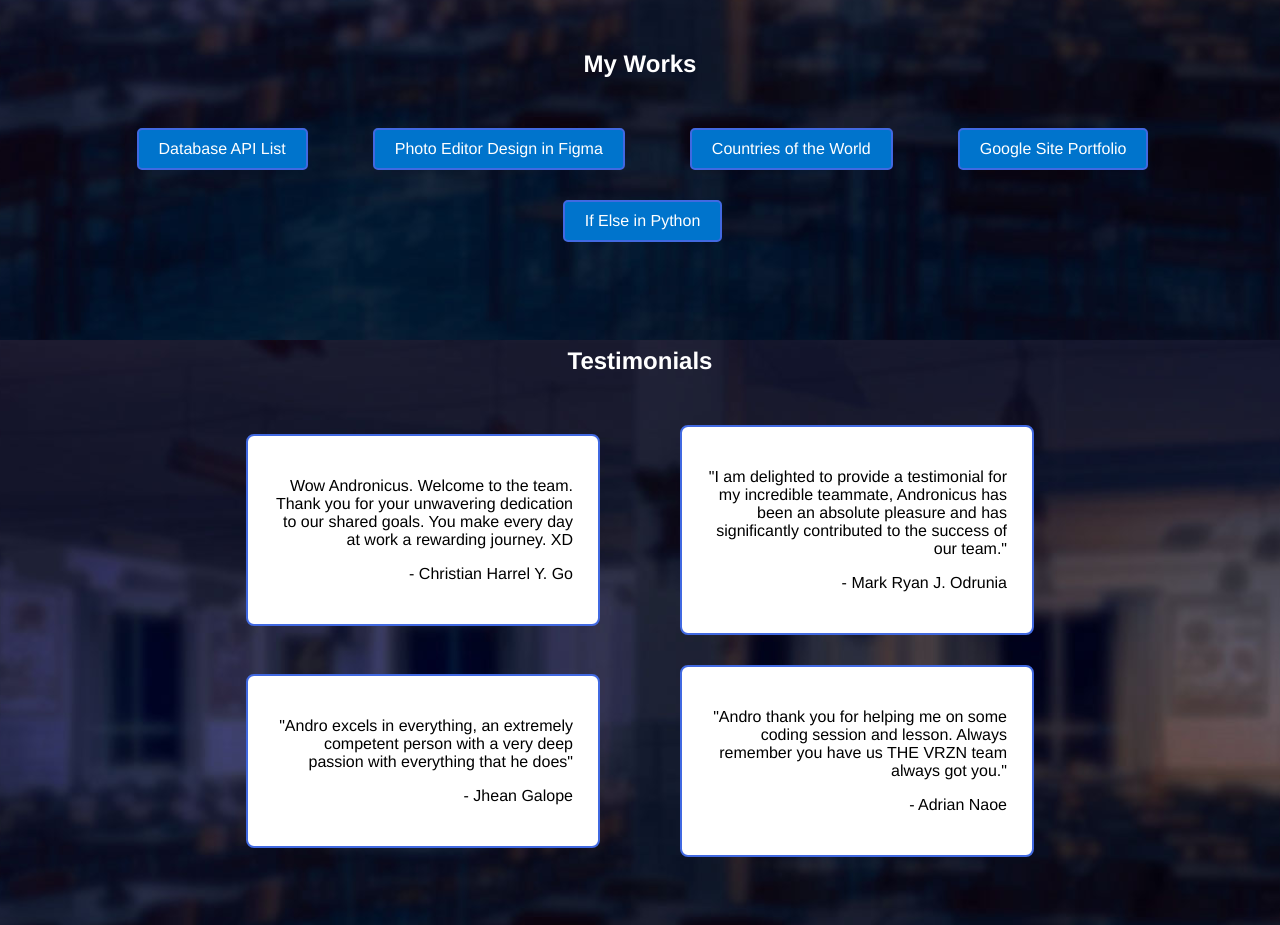
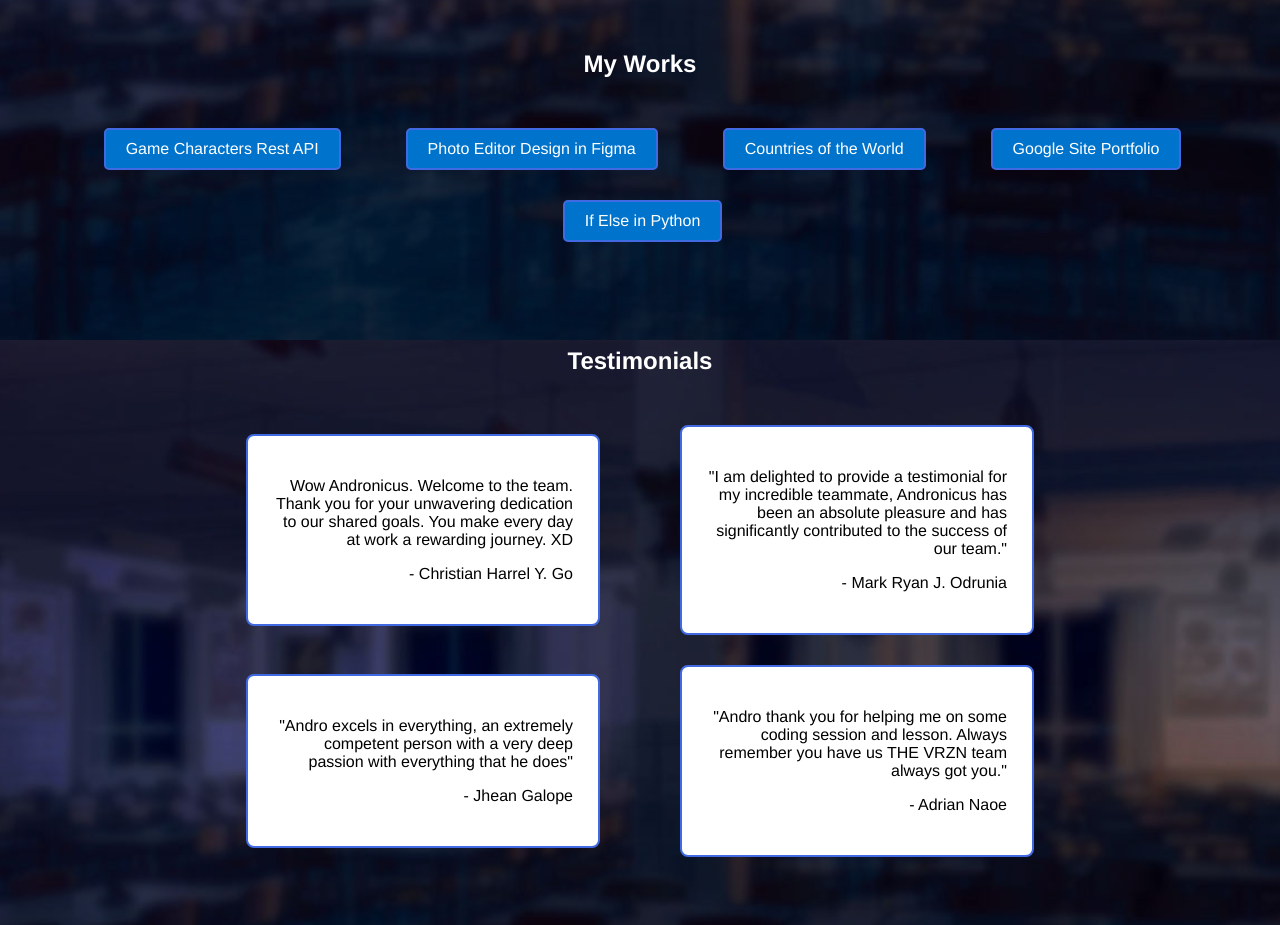
Before and after one commit to go-christianharrel/exercise-18-vrzn_webdev, a plain HTML site: page dimasacat_andronicus/dimasacat_andronicus.html in a window 1280 px wide. Shown: the part 1260-2185 px from the top of the page. Drawn offline with Linux system fonts and the light colour scheme.

Commit message:
Update html file coding guidelines

```diff
--- a/dimasacat_andronicus/dimasacat_andronicus.html
+++ b/dimasacat_andronicus/dimasacat_andronicus.html
@@ -78,24 +78,18 @@
       <ol class="list-works">
         <div class="works-style">
           <li><a href="./database_API/index.html" target="blank">
-            Database API List</a></li>
+            Game Characters Rest API</a></li>
         </div>
         <div class="works-style">
-          <li>
-            <a
-              href="#"
-              >Photo Editor Design in Figma</a
-            >
-          </li>
+          <li><a href="#">
+            Photo Editor Design in Figma</a></li>
         </div>
         <div class="works-style">
           <li><a href="./countries/country_index.html" target="blank">
             Countries of the World</a></li>
         </div>
         <div class="works-style">
-          <li>
-            <a href="#">Google Site Portfolio</a>
-          </li>
+          <li><a href="#">Google Site Portfolio</a></li>
         </div>
         <div class="works-style">
           <li><a href="#">If Else in Python</a></li>
@@ -167,7 +161,6 @@
           alt="Dialga Image from Pokemon Anime"/>
       </div>
     </div>
-  </body>
     <section class="container-goals">
       <h2>My Goals</h2>
       <div class="guide-goals">
@@ -233,4 +226,5 @@
       </div>
     </div>
     <script src="./dimasacat_andronicus.js"></script>
+  </body>
 </html>
```
Lines whose indentation alone changed are shown as unchanged.
